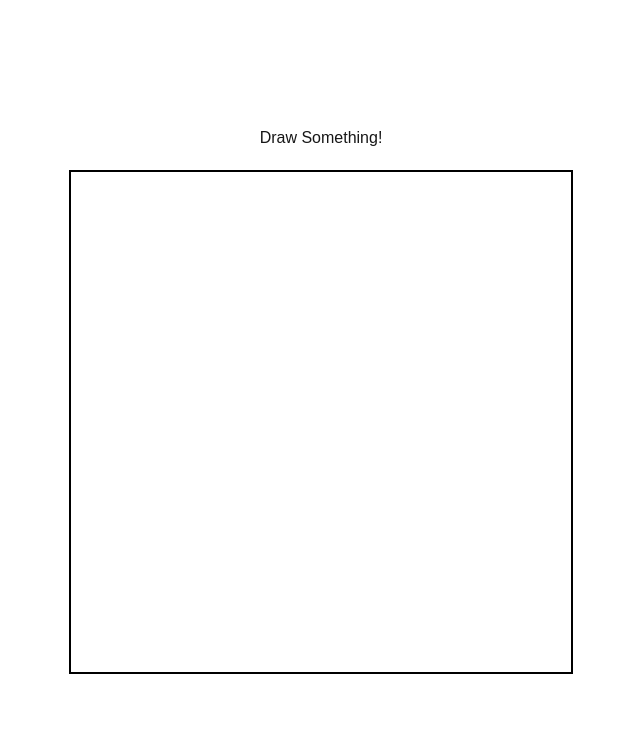
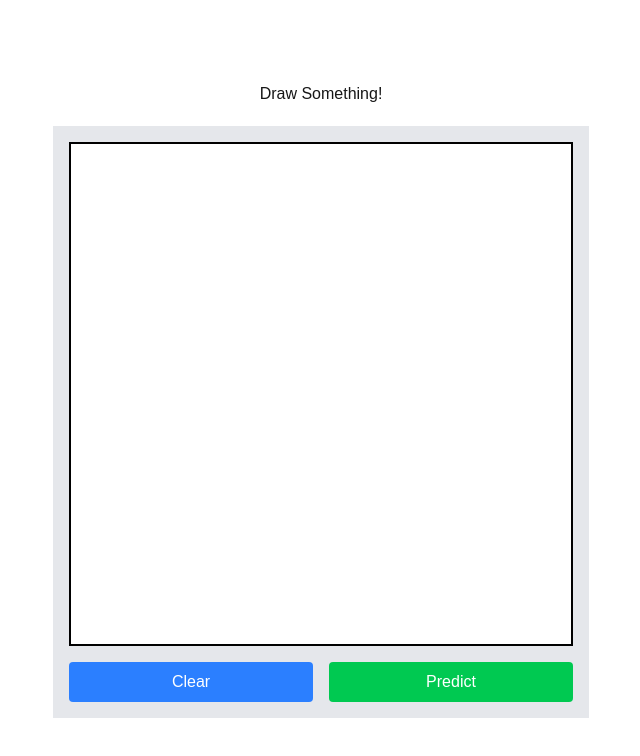
Before and after one commit to Chim-SO/draw-123, a Next.js app: page / in a window 1280 px wide. Shown: the top 756 px of the page, without its empty margins (319-959 px from the left). Built offline with nearby package versions, Linux system fonts and the light colour scheme.

Commit message:
clear canvas

```diff
--- a/src/app/Drawer.tsx
+++ b/src/app/Drawer.tsx
@@ -7,6 +7,7 @@ interface DrawerProps {
 export default function Drawer({ children }: DrawerProps) {
   const canvasRef = useRef<HTMLCanvasElement | null>(null);
   const ctxRef = useRef<CanvasRenderingContext2D | null>(null);
+  const FILL_COLOR = "#fff";
 
   const [isDrawing, setIsDrawing] = useState(false);
 
@@ -23,6 +24,9 @@ export default function Drawer({ children }: DrawerProps) {
     ctx.strokeStyle = "black";
     ctx.lineWidth = 3;
     ctxRef.current = ctx;
+
+    ctxRef.current.fillStyle = FILL_COLOR;
+    ctxRef.current.fillRect(0, 0, canvas.width, canvas.height);
   }, []);
 
   const startDrawing = (e: React.MouseEvent<HTMLCanvasElement>) => {
@@ -43,8 +47,26 @@ export default function Drawer({ children }: DrawerProps) {
     ctxRef.current.closePath();
     setIsDrawing(false);
   };
+
+  const clearCanvas = () => {
+    if (!ctxRef.current || !canvasRef.current) return;
+    ctxRef.current.clearRect(
+      0,
+      0,
+      canvasRef.current.width,
+      canvasRef.current.height
+    );
+
+    ctxRef.current.fillStyle = FILL_COLOR;
+    ctxRef.current.fillRect(
+      0,
+      0,
+      canvasRef.current.width,
+      canvasRef.current.height
+    );
+  };
   return (
-    <div>
+    <div className="bg-gray-200 p-4 space-y-4">
       <canvas
         ref={canvasRef}
         onMouseDown={startDrawing}
@@ -53,6 +75,18 @@ export default function Drawer({ children }: DrawerProps) {
         onMouseLeave={stopDrawing}
         className="border-2 border-black bg-white cursor-crosshair"
       />
+
+      <div className="flex w-full space-x-4">
+        <button
+          onClick={clearCanvas}
+          className="flex-1 bg-blue-500 text-white py-2 rounded"
+        >
+          Clear
+        </button>
+        <button className="flex-1 bg-green-500 text-white py-2 rounded">
+          Predict
+        </button>
+      </div>
     </div>
   );
 }
```
